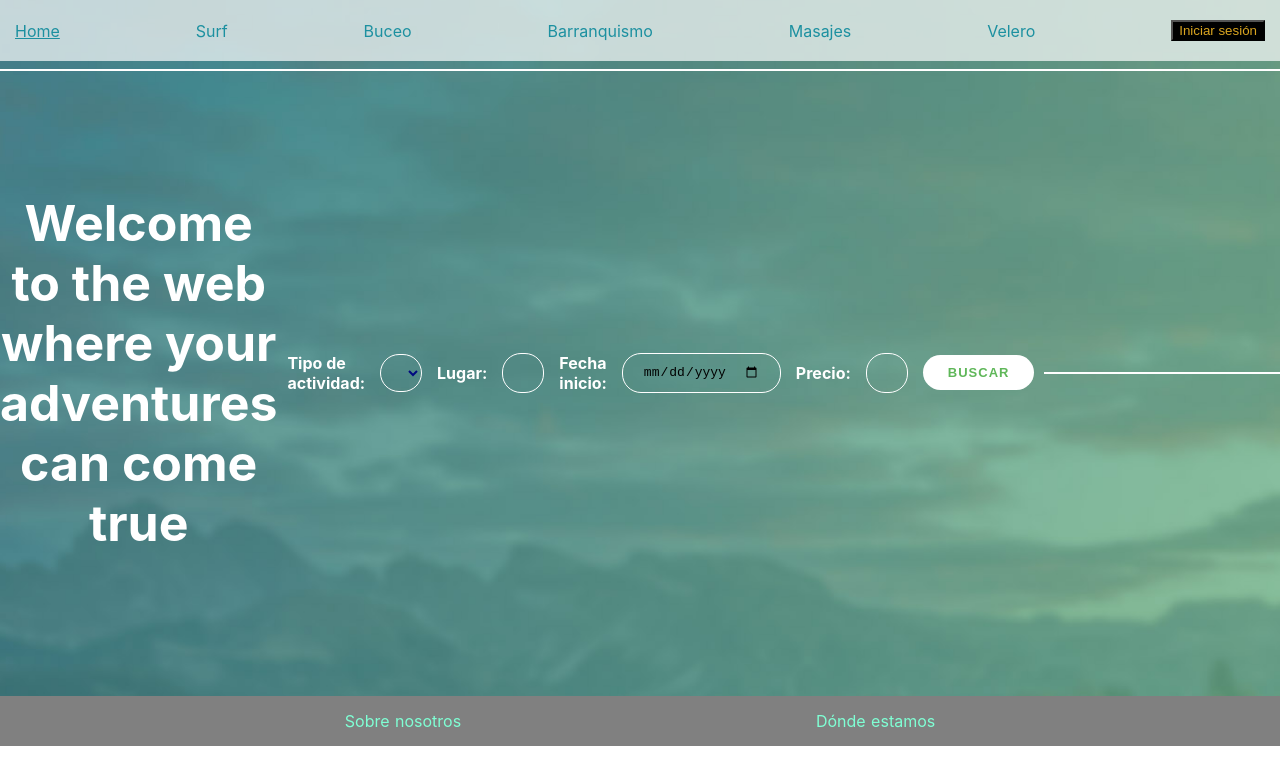
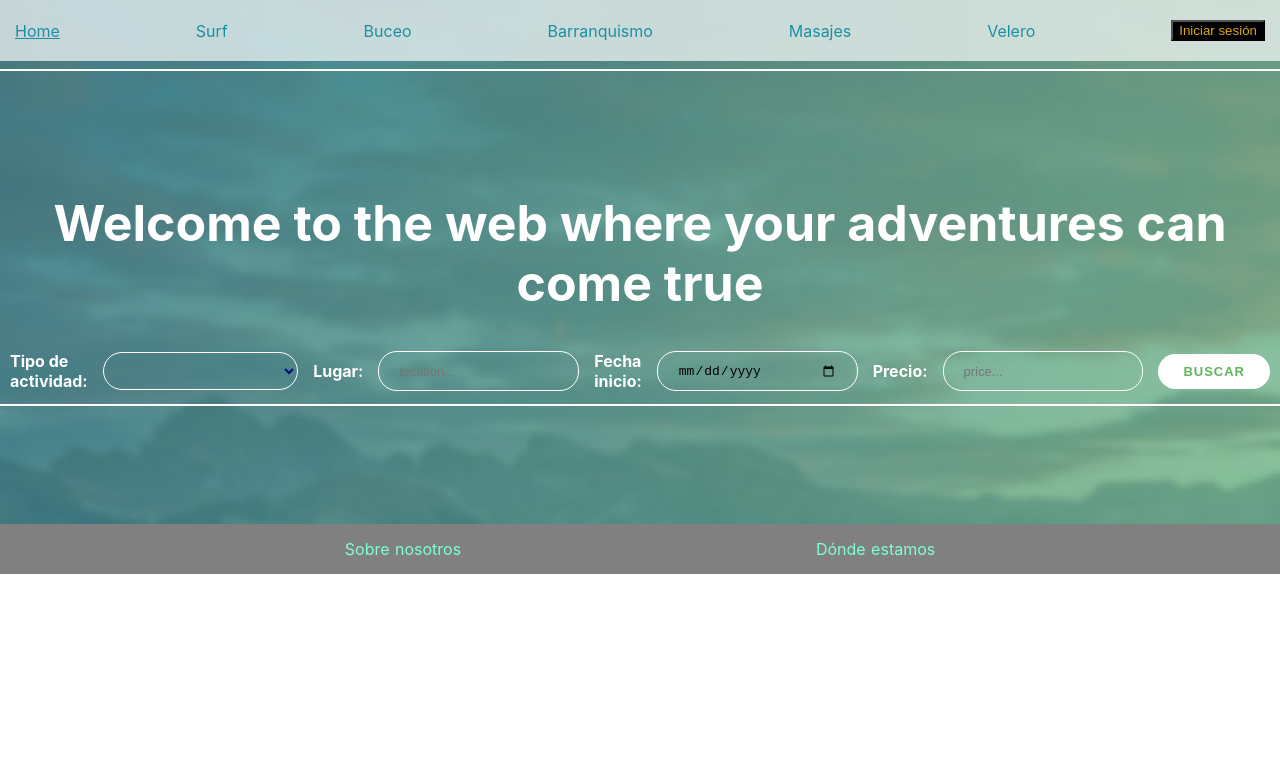
Before and after one commit to alberto-cora/Experiencias-Diferentes, a React (Create React App) app in the folder experiencias-diferentes/frontend-proyecto/: page / in a window 1280 px wide. Shown: the top 784 px of the page. Built offline with nearby package versions, Linux system fonts and the light colour scheme.

Commit message:
correciion home

```diff
--- a/experiencias-diferentes/frontend-proyecto/src/Home.css
+++ b/experiencias-diferentes/frontend-proyecto/src/Home.css
@@ -1,8 +1,5 @@
 #home {
     padding: 80px 0px;
-    display: flex;
-    flex-direction: row;
-    align-items: center;
 }
 h1 {
     background-color: transparent;
```
